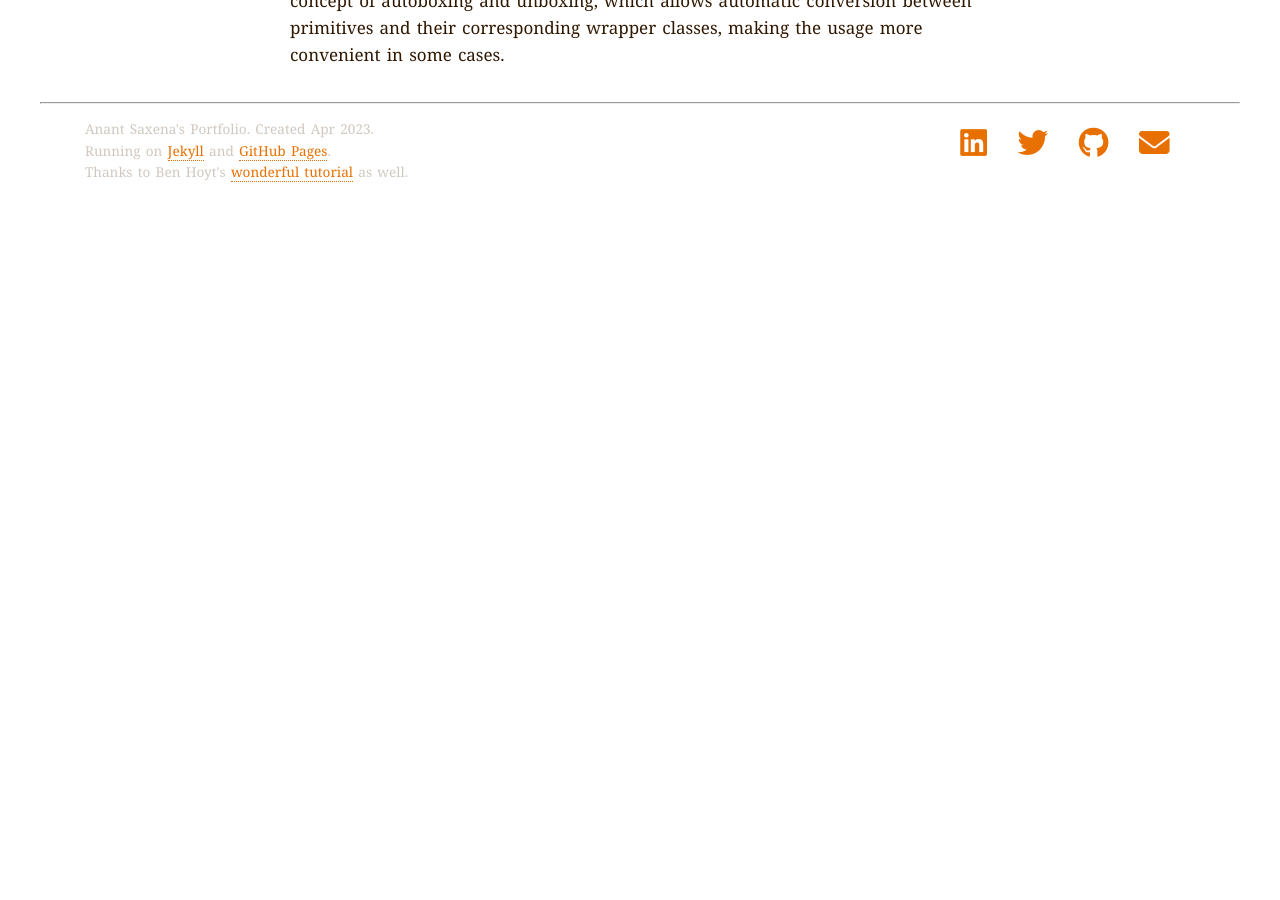
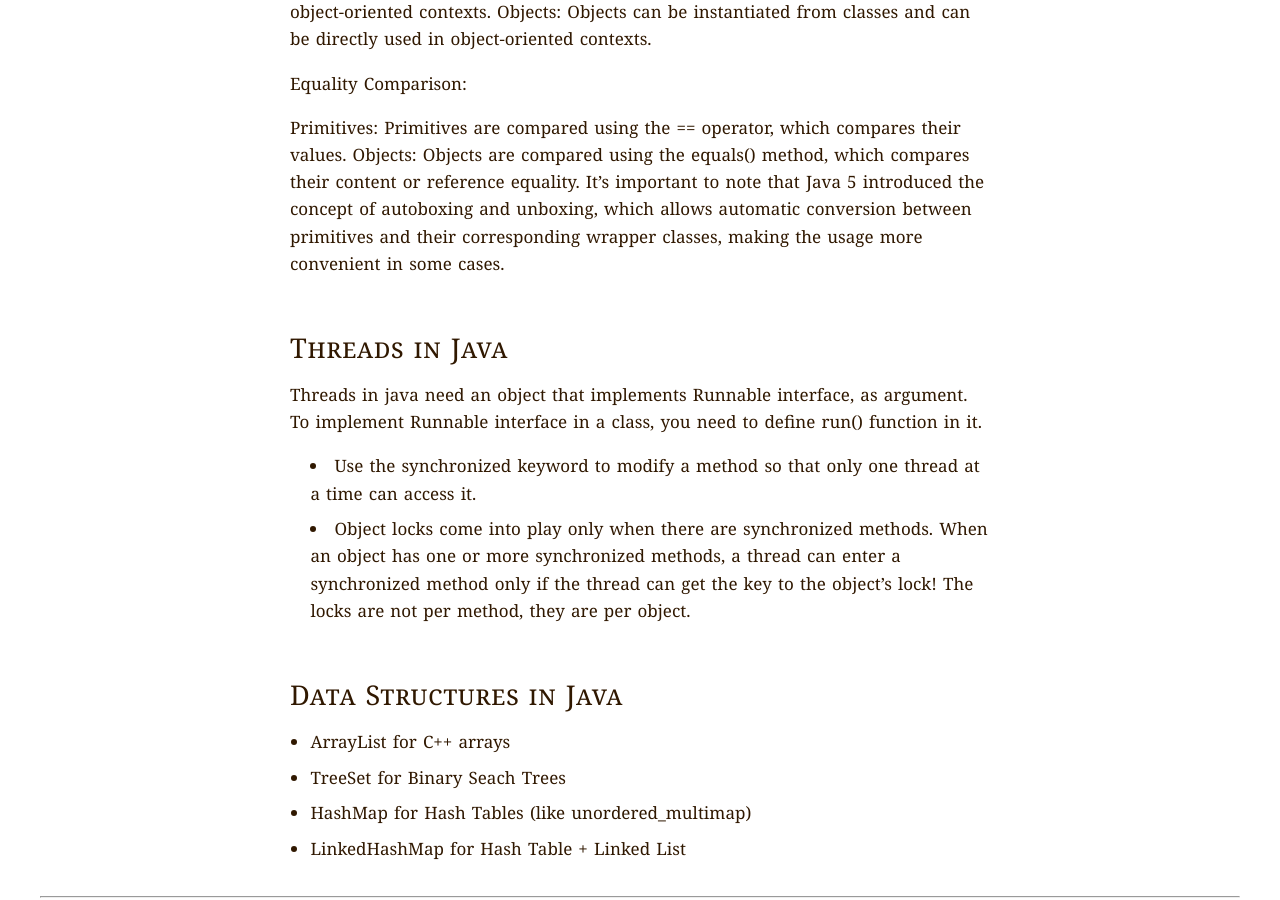
Before and after one commit to loud-mouth/loud-mouth.github.io, a Jekyll site: the page built from _posts/2023-05-15-Java-As-A-Language.markdown, in a window 1280 px wide and 900 px high, scrolled down 4793 px. Built offline with Jekyll 4.4.1, drawn with Linux system fonts in a browser that asks for light colours; nearby versions of some CDN libraries; before the commit the page ends 4990 px from its top, so only the background shows below that; some of the changed text lies outside the part shown.

Commit message:
Blog Updates 25/05/23 java threads

```diff
--- a/_posts/2023-05-04-Git-Notes.markdown
+++ b/_posts/2023-05-04-Git-Notes.markdown
@@ -22,6 +22,7 @@ Use `git remote add <name> <url>` to add a link.
 
 When you clone a repository using the git clone command, Git automatically adds a remote named origin that points to the repository you just cloned. By default, the origin remote points to the repository that you cloned from, and it is used as the default remote for fetching and pushing changes. When you run Git commands that reference origin, such as git fetch origin or git push origin, Git knows to use the URL of the remote repository that you cloned from. You can remove and rename these connections.
 
+Let's say 2 branches A and B are up-to-date with each other. I clone A and make changes and push. Then I create a pull request from A to B and merge the changes into B. Now B will be one commit ahead of A, even though they have the same data in them. In case you want to bring both at the same level, git pull branch B into your local system, checkout branch A and execute `git merge B` in branch A. Then push the changes to origin A.
 
 ## Git Stash
 Working on 2 branches simultaneously means you'll have to switch back and forth between them sometimes. Here's how to do it.
--- a/_posts/2023-05-15-Java-As-A-Language.markdown
+++ b/_posts/2023-05-15-Java-As-A-Language.markdown
@@ -72,20 +72,17 @@ But for objects (reference types), value means the address value that the pointe
     </li>
     <li>
         To declare a class <code>abstract</code> is to tell the compiler that no objects must be instantiated with this class. However, reference types can be made and functions may be written with them to simplify code writing for its subclasses.
-        For example
+        For example:
         {% include codeblocks.html content="abstract public class Animal{}
-
-public class Cat extends Animal {}
-
-public class Dog extends Animal {}
-
-// this function will work for both Cat and Dog objects
-public String speak(Animal animal)
+    public class Cat extends Animal {}
+    public class Dog extends Animal {}
+    // this function will work for both Cat and Dog objects
+    public String speak(Animal animal)
     animal.speak();
-}" language="java"%}
-
+}" language="java"
+        %}
         Also, an abstract method has no body. Abstract methods means the class in which they're declared must also be abstract. Therefore, if you try to create a concrete (non-abstract) subclass of an abstract class, you WILL BE FORCED to override the abstract method. Otherwise, there's just no way. Neat-o.
-        </li>
+    </li>
     <li>
         Default Java annotation <code>@Override</code> can be used when overriding, although it's not mandatory.
     </li>
@@ -121,6 +118,16 @@ public String speak(Animal animal)
     </li>
     <li>
         Static methods can and SHOULD be called with the class name. Needless to say, they cannot invoke non-static methods or use the class's non-static variables.
+    </li>
+    <li>
+        For a time-stamp of “now”, use Date. But for everything else, use Calendar.
+    </li>
+    <li>
+        If you don't want to try-catch any risky thing that happens inside your method, you can declare the entire method risky as follows:
+        {% include codeblocks.html content="public String speak() throws Exception {}" %}
+    </li>
+    <li>
+        Variables marked <code>transient</code> will be skipped during serialization. Also, if we serialize 2 objects, say CatA and CatB both have a common owner object inside them, the owner object will be serialized only once.
     </li>
 </ul>
 
@@ -157,3 +164,23 @@ Equality Comparison:
 Primitives: Primitives are compared using the == operator, which compares their values.
 Objects: Objects are compared using the equals() method, which compares their content or reference equality.
 It's important to note that Java 5 introduced the concept of autoboxing and unboxing, which allows automatic conversion between primitives and their corresponding wrapper classes, making the usage more convenient in some cases.
+
+## Threads in Java
+
+Threads in java need an object that implements Runnable interface, as argument. To implement Runnable interface in a class, you need to define run() function in it.
+
+<li>
+    Use the synchronized keyword to modify a method so that only one thread at a time can access it.
+</li>
+<li>
+    Object locks come into play only when there are synchronized methods. When an object has one or more synchronized methods, a thread can enter a synchronized method only if the thread can get the key to the object’s lock!
+    The locks are not per method, they are per object.
+</li>
+
+
+## Data Structures in Java
+
+-  ArrayList<T> for C++ arrays
+-  TreeSet for Binary Seach Trees
+-  HashMap for Hash Tables (like unordered_multimap)
+-  LinkedHashMap for Hash Table + Linked List
```
Also changed, not shown: other parts of _posts/2023-05-15-Java-As-A-Language.markdown (+9 -9 lines).
